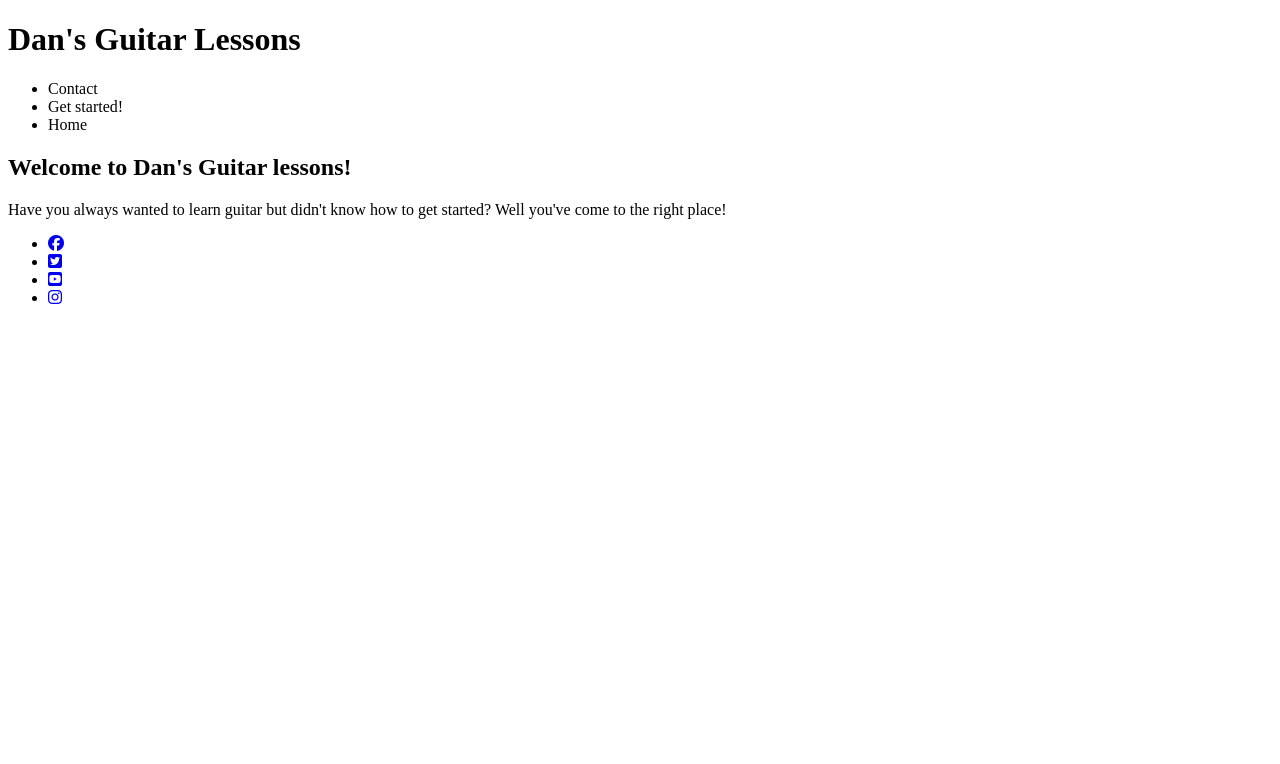
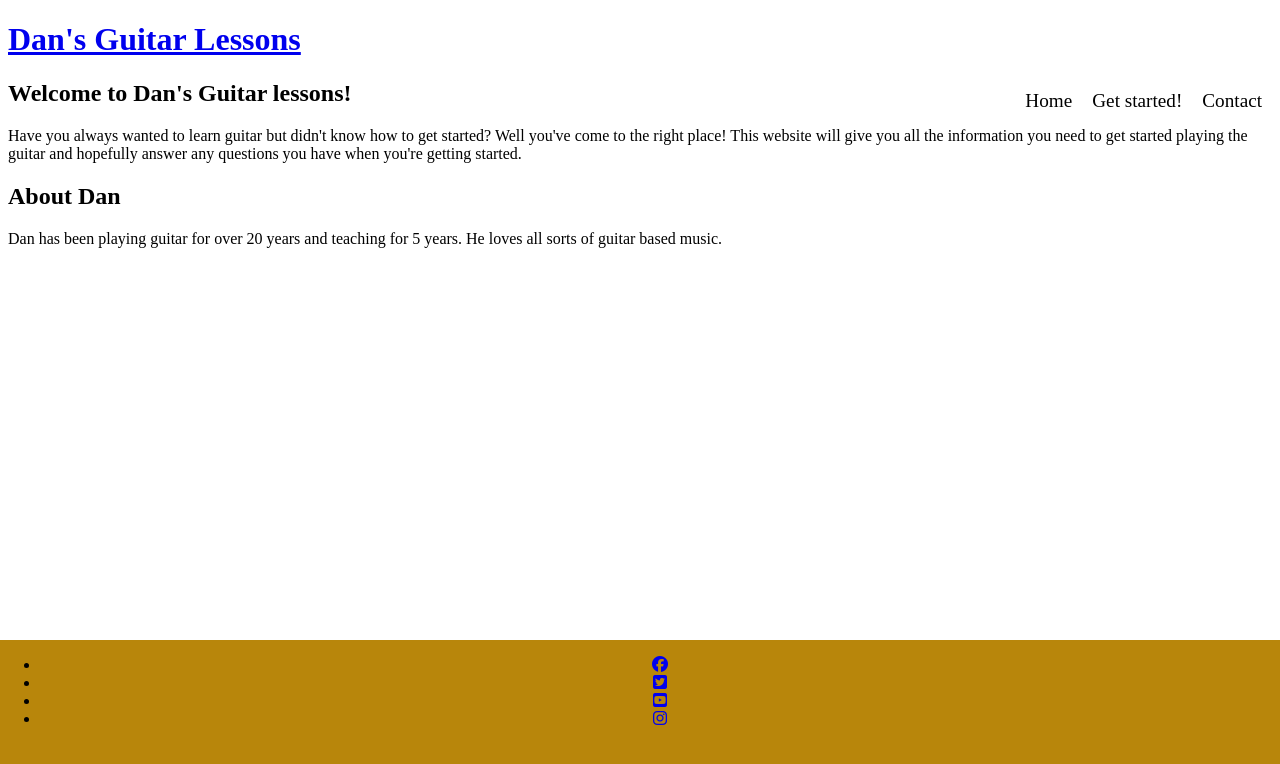
Before and after one commit to dmillar93/Dans-Guitar-Lessons, a plain HTML site: page index.html in a window 1280 px wide. Drawn offline with Linux system fonts and the light colour scheme.

Commit message:
add basic style to footer and header. add some basic text for home page sections.

```diff
--- a/assets/css/style.css
+++ b/assets/css/style.css
@@ -0,0 +1,22 @@
+
+/* nav bar */
+
+#nav-bar li {
+    display: inline;
+    float: right;
+    margin: 10px;
+    font-size: larger;
+}
+
+
+/* Footer */
+
+footer {
+    position: fixed;
+    height: 20%;
+    width: 100%;
+    background-color: darkgoldenrod;
+    left: 0;
+    bottom: 0;
+    text-align: center;
+}
--- a/index.html
+++ b/index.html
@@ -13,10 +13,12 @@
 </head>
 
 <body>
-    <h1>Dan's Guitar Lessons</h1>
+    <a href="index.html">
+        <h1>Dan's Guitar Lessons</h1>
+    </a>
     <header>
         <nav>
-            <ul>
+            <ul id="nav-bar">
                 <li>Contact</li>
                 <li>Get started!</li>
                 <li>Home</li>
@@ -24,10 +26,16 @@
         </nav>
     </header>
     <section>
-        <h2>Welcome to Dan's Guitar lessons!</h2>
-        <p>Have you always wanted to learn guitar but didn't know how to get started? Well you've come to the right place!</p>
+        <h2 class="">Welcome to Dan's Guitar lessons!</h2>
+        <p>Have you always wanted to learn guitar but didn't know how to get started? Well you've come to the right
+            place! This website will give you all the information you need to get started playing the guitar and
+            hopefully answer any questions you have when you're getting started.</p>
     </section>
-
+    <section>
+        <h2>About Dan</h2>
+        <p>Dan has been playing guitar for over 20 years and teaching for 5 years. He loves all sorts of guitar based
+            music.</p>
+    </section>
     <footer>
         <ul class="social-networks">
             <li>
@@ -40,7 +48,8 @@
             </li>
             <li>
                 <a href="https://youtube.com" target="_blank" rel="noopener"
-                    aria-label="Visit our youtube channel (Opens in a new tab)"><i class="fab fa-youtube-square"></i></a>
+                    aria-label="Visit our youtube channel (Opens in a new tab)"><i
+                        class="fab fa-youtube-square"></i></a>
             </li>
             <li>
                 <a href="https://instagram.com" target="_blank" rel="noopener"
```
